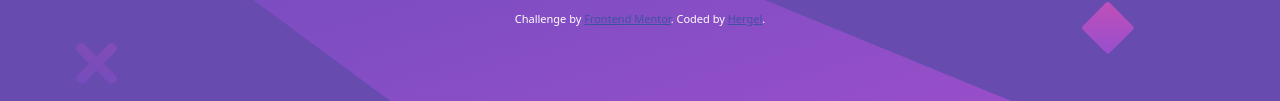
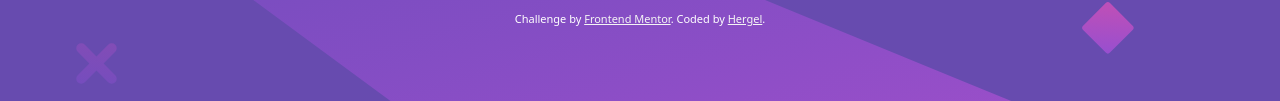
Before and after one commit to hergel34/mywebsite2, a plain HTML site: page index.html in a window 1280 px wide. Shown: the part 681-782 px from the top of the page. Drawn offline with Linux system fonts and the light colour scheme.

Commit message:
Update index.html

```diff
--- a/index.html
+++ b/index.html
@@ -20,7 +20,7 @@
   <!-- Feel free to remove these styles or customise in your own stylesheet 👍 -->
   <style>
     .attribution { font-size: 11px; text-align: center; }
-    .attribution a { color: hsl(228, 45%, 44%); }
+    .attribution a { color: whitesmoke; }
 
 
 
```
